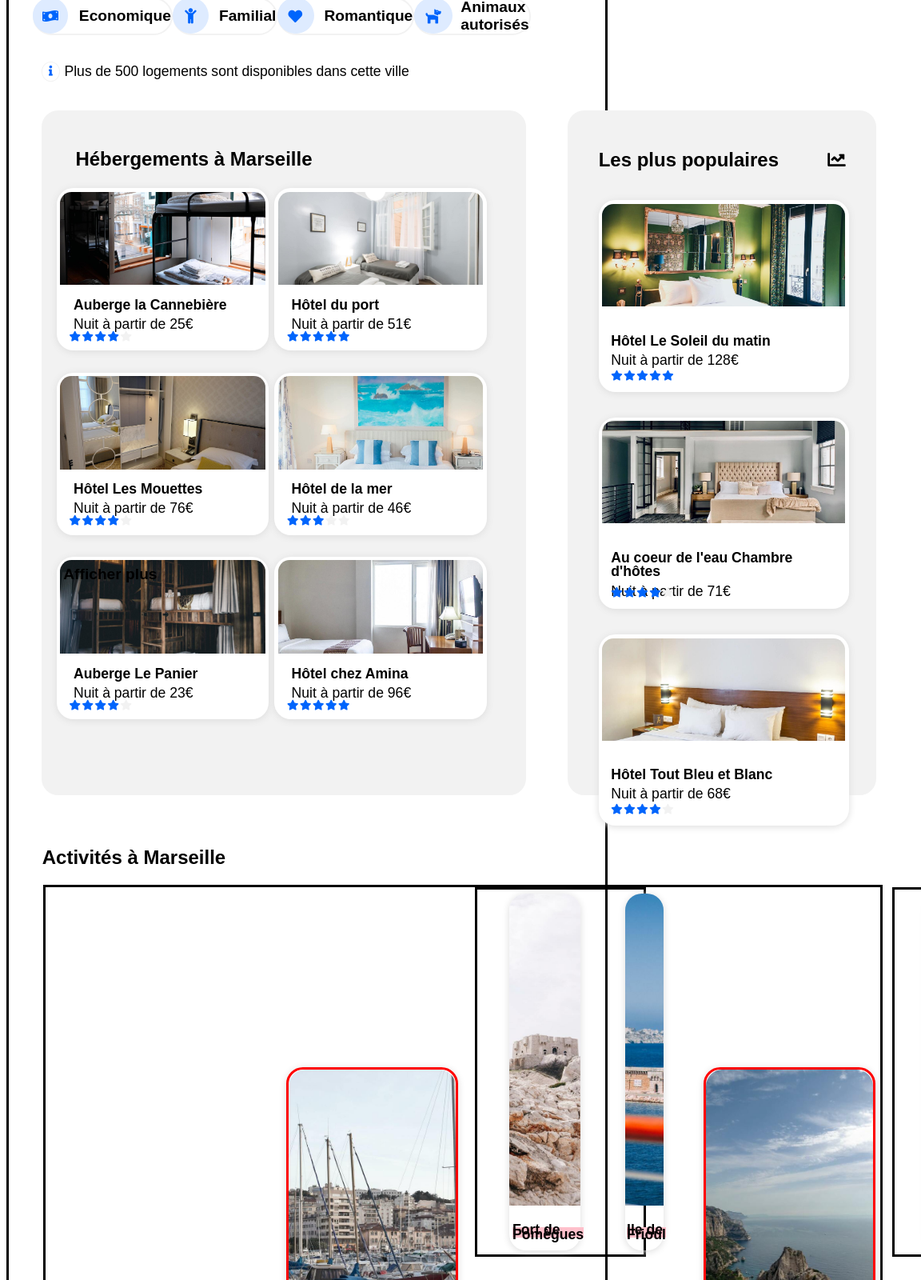
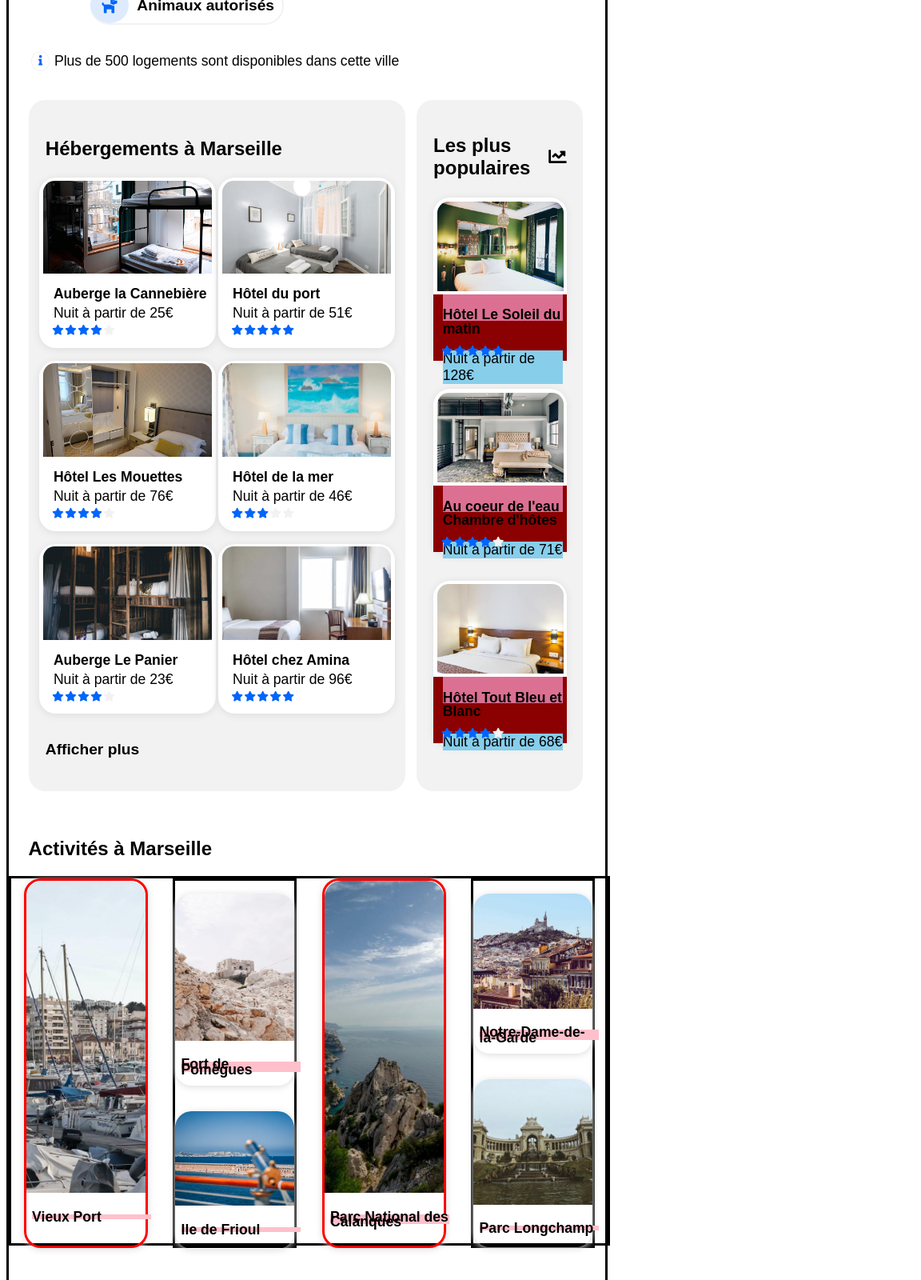
Before and after one commit to Madlys/ClarisseBouy_2_30062021, a plain HTML site: page index.html in a window 768 px wide. Shown: the part 380-1980 px from the top of the page at 80% size, 1152 px wide, since content can reach past the window. Drawn offline with Linux system fonts and the light colour scheme; a web font is replaced by a local one.

Commit message:
réorganisation partie tablette manque descriptions cartes populaires et section activités

```diff
--- a/style.css
+++ b/style.css
@@ -110,7 +110,6 @@ header
 {
 	color: #0065FC;/*texte en bleu*/
 }
-
 
 #sinscrire
 {
@@ -434,14 +433,14 @@ i.fa-search/*bouton rechercher avec icon*/
 	align-items: center;/*élément alignés au centre sur l'axe horizontal*/
 	justify-content: space-evenly;/*éléments espacés equitablement*/
 	width: 80%;/*largeur*/
-	height: 31.1rem;/*hauteur*/
+	height: 80%;/*hauteur*/
 	margin: 1.6rem 10% 2.1rem 10%;/*marges ext*/
 }
 
 .cartes2/*cartes blanches populaires (photo + desciption + note)*/
 {
 	width: 100%;/*largeur cartes*/
-	height: 9rem;/*hauteur cartes*/
+	height: 30%;/*hauteur cartes*/
 	border-radius: 1.3rem;/*coins arrondis*/
 	background-color: white;/*couleur de fond*/
 	box-shadow: 0 0.1rem 0.6rem #DCDCDC;/*ombre*/
@@ -524,7 +523,7 @@ i.fa-search/*bouton rechercher avec icon*/
 .cartesactivités/*bloc cartes*/
 {
 	border: solid;
-	width: 93%;/*largeur*/
+	width: 100%;/*largeur*/
 	height: 28.5rem;/*hauteur*/
 	display: flex;/*disposition flexbox*/
 	flex-direction: row;/*éléments à la suite sur une ligne*/
--- a/tablettes.css
+++ b/tablettes.css
@@ -25,195 +25,106 @@ body
 	border: solid;
 }
 
-
-------------------------Barre de recherche ---------------------------*/
-
-	.vacancesdereve/*titre barre de recherche*/
+	.reservia/*logo (image)*/
 	{
-		margin-left: 6%;/*marge ext gauche du bloc*/
-		line-height: 0.7rem;/*espace entre les lignes de texte*/
-	}
-
-	.barrederecherche
-	{
-		margin-left: 6%;/*marge ext gauche (entre barre de recherche et bord de la page)*/
-		margin-top: 1.5rem;/*marge ext haute (entre barre de recherche et titre)*/
+		margin-left: 30px;
 	}
 
 
 
 	/*-----------------------------------Filtres---------------------------------*/
 
-	.blocfiltre/*bloc filtres*/
-	{
-		flex-direction: column;/*éléments à la suite en colonne*/
-	}
-
-	.titreblocfiltres
-	{
-		margin-top: 3rem;/*marge ext haute*/
-	}
-
 	.filtres/*filtres sans titre général*/
 	{
-		width: 80%;/*largeur*/
-		margin: 0 0 0 4%;/*marge ext*/
+		flex-wrap: wrap;
 	}
-
-	.infotexte/*icon info + texte*/
-	{
-		margin-left: 5.5%;/*marge ext gauche*/
-	}
-
 
 	/*--------------------------------Hébergements----------------------------------*/
 
 	.hebergements/*bloc section hébergements (titre + cartes + afficherplus)*/
 	{
-		width: 58%;/*largeur*/
-		height: 53.5rem;/*hauteur*/
-	}
-
-	#titrehebergements/*titre*/
-	{
-		margin-left: 7%;/*marge ext gauche (entre bord section et titre)*/
+		height: 54rem;/*hauteur*/
 	}
 
 	.carteshebergements/*bloc cartes*/
 	{
-		width: 90%;/*largeur bloc*/
+		grid-gap: 1rem 0;/*espace entre cartes*/
 	}
 
 	.cartes/*cartes (photo + description)*/
 	{
 		width: 47%;/*largeur carte*/
-		height: 12.4rem;/*hauteur carte*/
+		height: 13rem;/*hauteur carte*/
 	}
 
-	.description/*bloc description de l'hébegement*/
+	.note
 	{
-		width: 97%;
-		margin-left: 6.5%;/*marges ext gauche*/
+		margin: 0.7rem 0 1rem 0.7rem;
 	}
+
+	#afficherplus
+	{
+		margin-top: 275px;
+	}
+
 
 	/*-----------------------------------Populaires----------------------------------*/
 
 	.populaires/*bloc gris section populaires (titre + cartes)*/
 	{
-		width: 37%;/*largeur*/
-		height: 53.5rem;/*hauteur*/
+		height: 54rem;/*hauteur*/
 	}
 
-	#cartespopulaires/*bloc cartes*/
+	#titrepopulaire/*bloc titre + icône*/
 	{
-		width: 81%;/*largeur*/
-		height: 45rem;/*hauteur*/
-		margin-left: 10%;/*marge ext gauche*/
-	}
-
-	.cartes2/*cartes blanches populaires (photo + desciption + note)*/
-	{
-		height: 50rem;/*hauteur cartes*/
+		margin-top: 1.8rem;
 	}
 
 	.photos2/*photos populaires*/
 	{
-		width: 97%;/*largeur photos*/
-		height: 8rem;/*hauteur photo*/
+		width: 95%;/*largeur photos*/
+		height: 7rem;
 		float: none;/*photo suit la dispo flexbox*/
 		border-radius: 0.9rem 0.9rem 0 0;/*coins gauches arrondis*/
+		margin-bottom: 0;
 	}
 
 	.sansphoto/*description + note*/
 	{
-		margin-top: 0.5rem;/*marge ext haute*/
+		height: 40%;
+		background-color: darkred;
 	}
 
 	.description2/*description photos*/
 	{
-		height: 1rem;/*none*/
-		width: 90%;/*largeur*/
-		margin-left: 5%;/*marge ext gauche (entre photo et description)*/
+		height: 40%;
+		background-color: palevioletred;
 	}
 
-	.description2 h3/*texte description photo lieu*/
+	.description2 p
 	{
-		margin-bottom: -0.8rem;/*marge ext bas (entre lieu et prix)*/
+		background-color: skyblue;
 	}
 
 	.note2/*bloc note étoiles*/
 	{
-		margin-top: 3rem;/*marge ext haute (entre note et description)*/
-		margin-bottom: 0.8rem;/*marge ext bas*/
-		margin-left: 5%;/*marge ext gauche*/
+		margin-top: 2rem;
 	}
-
-
 
 	/*----------------------Hébergements et Populaires------------------------------*/
 
 	.toushebergements/*bloc section hebergements et populaires*/
 	{
-		width: 140%;/*largeur*/
-		margin-left: 5.5%;/*marge ext gauche*/
-		margin-bottom: 18rem;/*marge ext basse entre bloc et activités*/
+		height: 53.5rem;/*hauteur*/
 	}
-
 
 
 	/*----------------------------------------Activités-----------------------------------------------*/
 
-	.titreactivites/*titre section activités*/
-	{
-		margin-left: 5.6%;/*marge ext gauche*/
-	}
-
-	.cartesactivités/*bloc cartes*/
-	{
-		flex-wrap: wrap;/*carte passe à la ligne lorsqu'il n'y a plus de place*/
-		width: 140%;/*largeur*/
-		height: 57rem;/*hauteur*/
-		row-gap: 1rem;/*espace entre cartes*/
-		margin: 0 0.7% 0 5.7%;/*marge ext*/
-	}
-
-	#cartepomegues, #cartefrioul, #cartenotredame, #cartelongchamp
-	{
-		height: 27.9rem;/*hauteur*/
-	}
-
-	.souscarte/*sous bloc carte (pomègues+Frioul et notre-dame+Longchamp)*/
-	{
-		width: 71%;/*largeur bloc*/
-		flex-direction: row;/*en colonne*/
-		margin-top: 0;/*ajustement visuel*/
-		margin-right: -22%;/*marge ext droite*/
-		margin-left: 5%;
-		grid-gap: 1rem;/*ajustement visuel*/
-	}
-
-	#cartefrioul, #cartelongchamp
-	{
-		margin-left: 0;/*ajustement visuel*/
-	}
-
-	.grandescartes/*carte vieux port + carte calanques*/
-	{
-		margin-right: -3%;/*ajustement visuel*/
-	}
-
-	#photopomegues, #photofrioul, #photonotredame, #photolongchamp
-	{
-		height: 24.4rem;/*hauteur*/
-	}
 
 
 
-	/*----------------------------------------Pied de Page-----------------------------------------------*/
 
-	footer
-	{
-		width: 152%;/*largeur*/
-	}
+
 
 }
```
